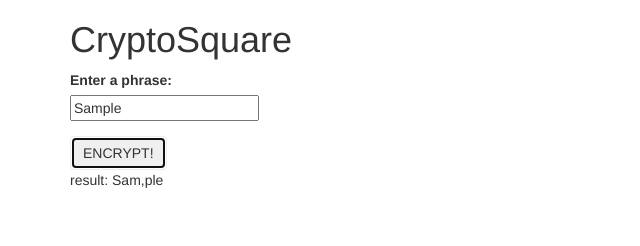
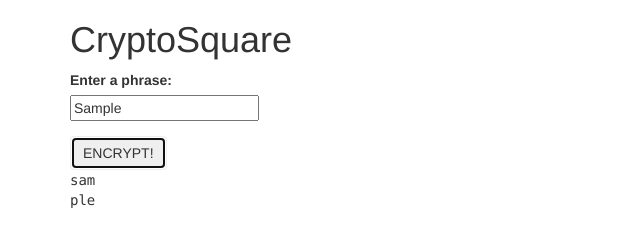
Before and after one commit to PerrySetGo/JS-CryptoSquare, a plain HTML site: page cryptosquare.html in a window 1280 px wide. Both pictures are taken after typing "Sample" into the empty fields and a click on the button "ENCRYPT!". Shown: the full height of the page, 0-640 px from the left. Drawn offline with nearby package versions, Linux system fonts and the light colour scheme.

Commit message:
add functionality to remove whitespace and special chars from inputted strings. Rewrite output method to incorporate line breaks.

```diff
--- a/cryptosquare.html
+++ b/cryptosquare.html
@@ -22,7 +22,7 @@
       </form>
 
       <div id="result">
-        <p><span class="cryptosquare"></span> <span class="answer"></span></p>
+        <p><span class="cryptosquare"></span> <samp><span class="answer"></span></samp></p>
       </div>
     </div>
   </body>
--- a/js/scripts.js
+++ b/js/scripts.js
@@ -1,31 +1,55 @@
-var cryptosquare = function(inputString) {
+  var cryptosquare = function(inputString) {
 
-var inputStringLength = inputString.length;
-console.log("inputStringLength: " + inputStringLength);
+inputString = inputString.replace(/[^a-zA-Z0-9]/g, '');
+inputString = inputString.toLowerCase();
+  var inputStringLength = inputString.length;
 
-var squareRoot = Math.sqrt(inputStringLength);
-  console.log("squareRoot: " + squareRoot);
+  var squareRoot = Math.sqrt(inputStringLength);
 
-  squareRoot = Math.ceil(squareRoot);
-  console.log("squareRoot ROUYNDED: " + squareRoot);
-  var remainder = inputStringLength - (squareRoot * squareRoot);
-  console.log("remainder: " + remainder);
+    squareRoot = Math.ceil(squareRoot);
+    var remainder = inputStringLength - (squareRoot * squareRoot);
 
-  var splits = inputString.match(new RegExp('.{1,' + squareRoot + '}', 'g')); //insert separator every nth place
+  var splitWordsArray = new Array();
+  var i = squareRoot;
 
-  return splits;
+  do {
+      splitWordsArray.push(inputString.substring(0, i));
+  } while((inputString = inputString.substring(i, inputString.length)) != "");
 
+  var htmlString="";
+
+  for (var count = 0; count < splitWordsArray.length; count++){
+
+    htmlString = htmlString + splitWordsArray[count] + "<br>";
   }
+
+
+  return htmlString;
+  }
+
+var codePhrase = function(splitWordsArray){
+
+ var codePhraseArray = new Array();
+ var fiver = 0;
+
+ for (var i = 0; i < splitWordsArray.length; i++){
+  codePhraseArray.push()
+ }
+
+}
+
+
 
 $(document).ready(function() {
   $("form#cryptosquare").submit(function(event) {
     inputString = $("input#input1").val();
 
+    var result = cryptosquare(inputString);
+    var phrase =
 
-    var result = cryptosquare(inputString);
+      $(".answer").html(result);
 
-
-      $(".answer").text("result: " + result);
+      $(".phrase").html(result);
 
     $("#result").show();
     event.preventDefault();
```
